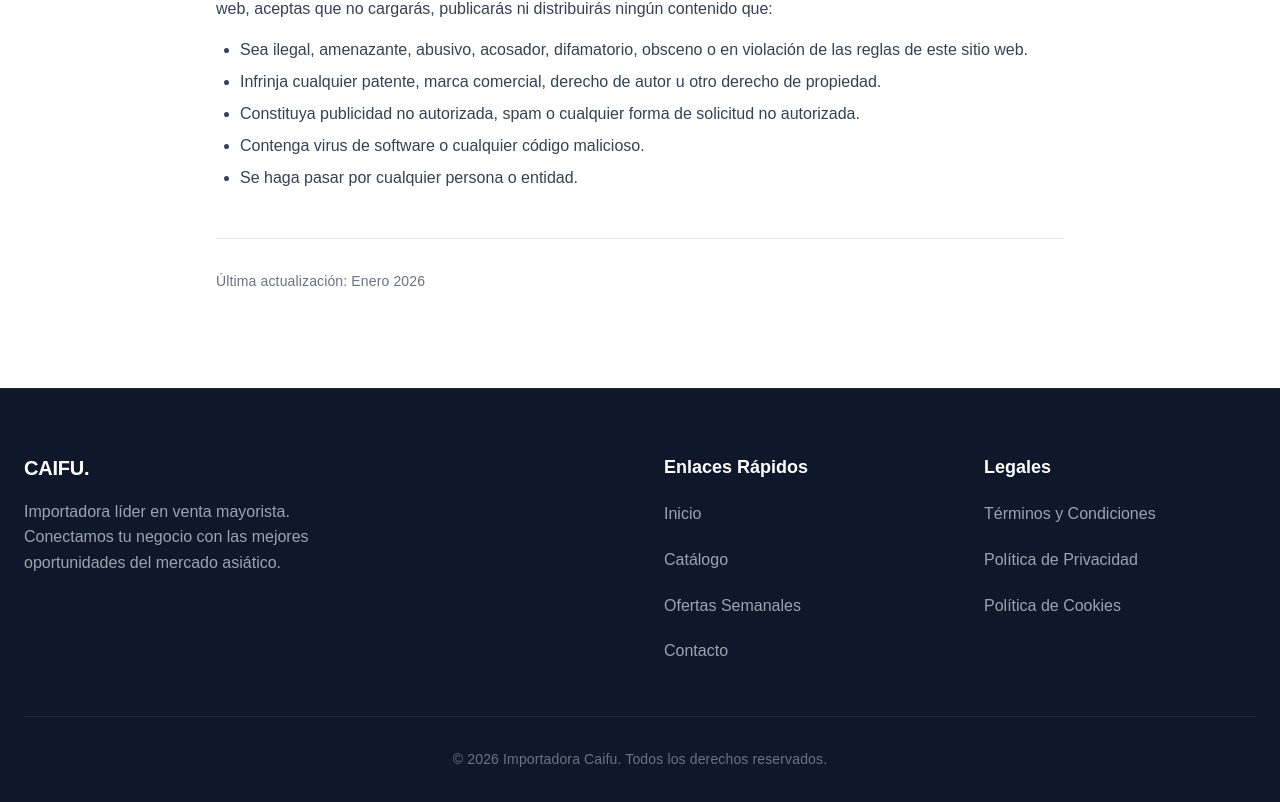
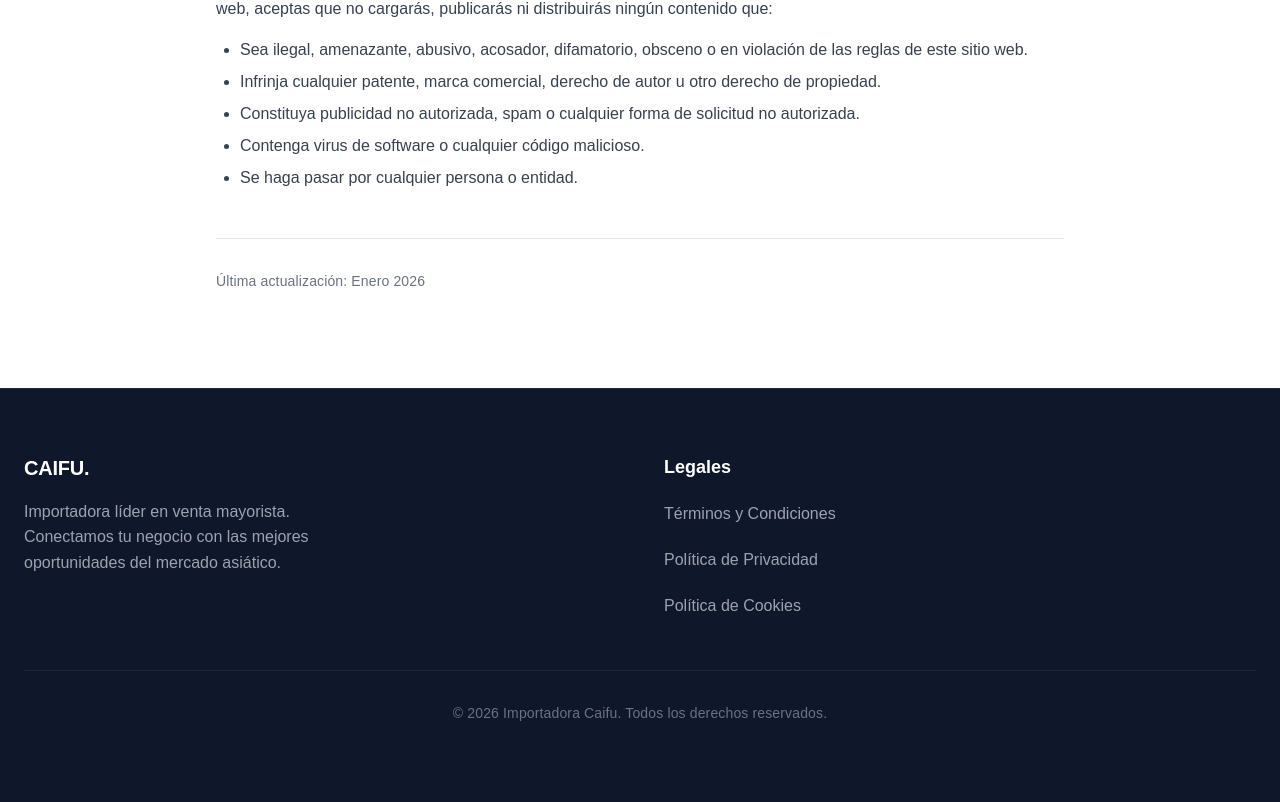
Before and after one commit to Victormflz/CAIFU, a React (Vite) app: page /terminos-de-uso in a window 1280 px wide. Shown: the part 1896-2698 px from the top of the page. After the commit the page ends 2652 px from the top, so only its background shows below. Built offline with nearby package versions, Linux system fonts and the light colour scheme.

Commit message:
refactor: remove quick links section from footer

```diff
--- a/components/Footer.tsx
+++ b/components/Footer.tsx
@@ -7,43 +7,16 @@ export const Footer: React.FC = () => {
       <div className="container mx-auto px-4 sm:px-6">
 
         {/* Footer Content Grid - Mobile-first */}
-        <div className="grid grid-cols-1 sm:grid-cols-2 lg:grid-cols-4 gap-10 sm:gap-12 mb-10 sm:mb-12">
+        <div className="grid grid-cols-1 sm:grid-cols-2 gap-10 sm:gap-12 mb-10 sm:mb-12">
 
           {/* Brand Column - Full width on mobile */}
-          <div className="sm:col-span-2">
+          <div>
             <div className="mb-4">
               <span className="text-xl font-black text-white">CAIFU.</span>
             </div>
             <p className="text-gray-400 text-sm sm:text-base max-w-xs leading-relaxed">
               Importadora líder en venta mayorista. Conectamos tu negocio con las mejores oportunidades del mercado asiático.
             </p>
-          </div>
-
-          {/* Quick Links */}
-          <div>
-            <h4 className="text-white font-bold mb-4 text-base sm:text-lg">Enlaces Rápidos</h4>
-            <ul className="space-y-3 text-sm sm:text-base">
-              <li>
-                <a href="#" className="text-gray-400 hover:text-brand-500 transition-colors inline-block py-1">
-                  Inicio
-                </a>
-              </li>
-              <li>
-                <a href="#catalogo" className="text-gray-400 hover:text-brand-500 transition-colors inline-block py-1">
-                  Catálogo
-                </a>
-              </li>
-              <li>
-                <a href="#servicios" className="text-gray-400 hover:text-brand-500 transition-colors inline-block py-1">
-                  Ofertas Semanales
-                </a>
-              </li>
-              <li>
-                <a href="#contacto" className="text-gray-400 hover:text-brand-500 transition-colors inline-block py-1">
-                  Contacto
-                </a>
-              </li>
-            </ul>
           </div>
 
           {/* Legal Links */}
```
